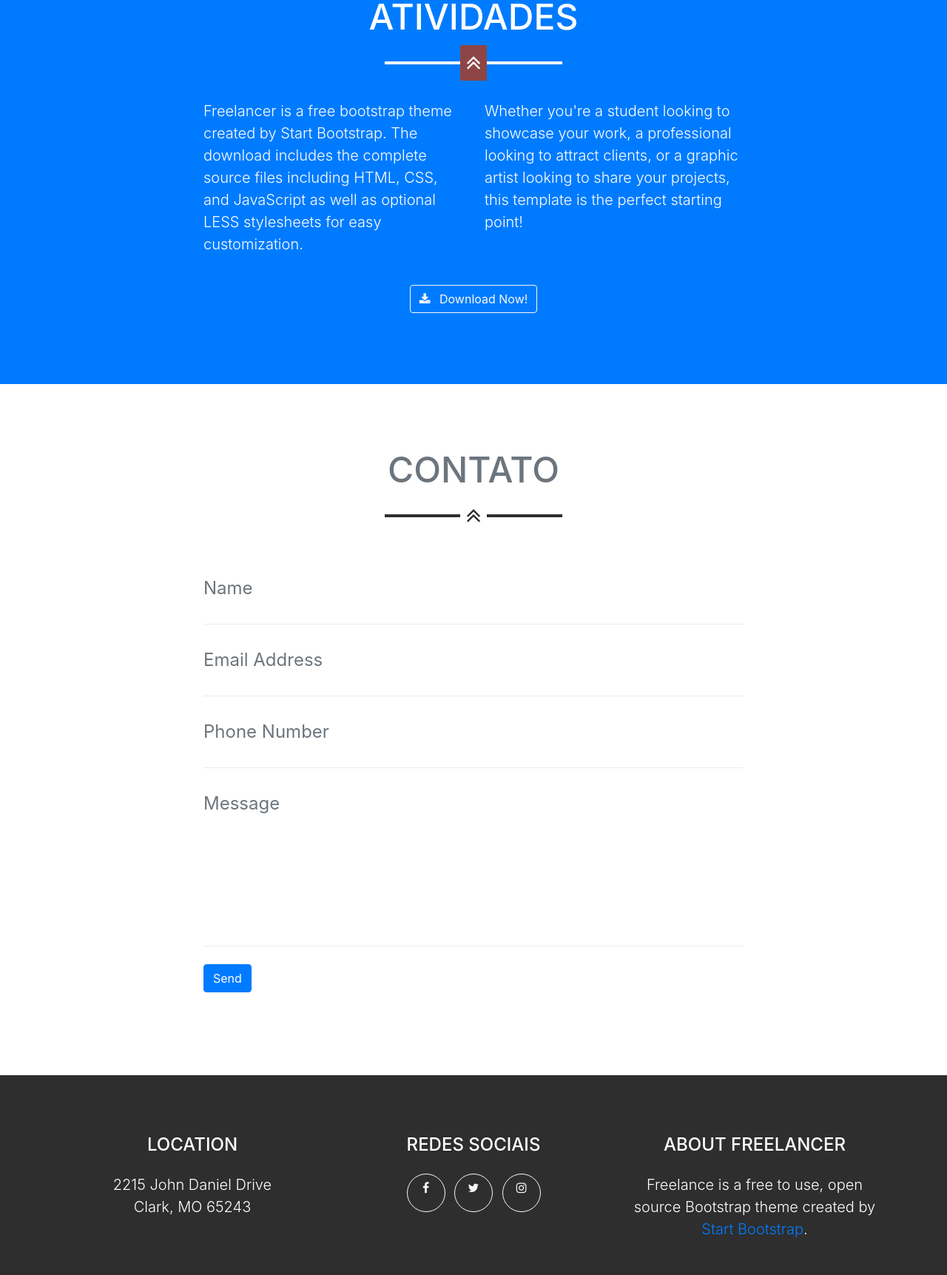
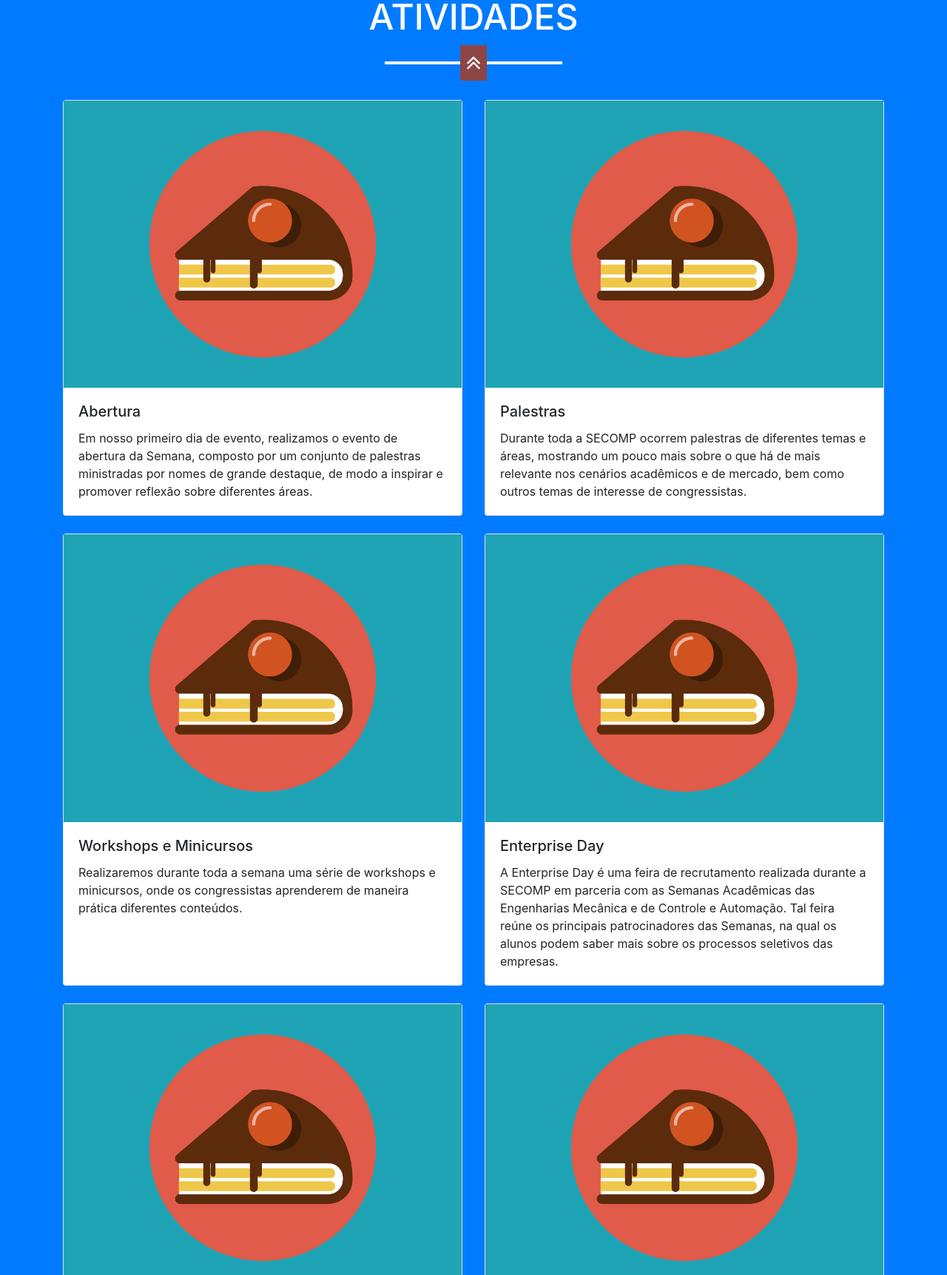
Before and after one commit to unicamp-secomp/site-secomp-2018, a website with bundled scripts: page index.html in a window 1280 px wide. Shown: the part 1935-3658 px from the top of the page at 74% size. Built offline with nearby package versions, Linux system fonts and the light colour scheme.

Commit message:
CSS adjusts, started section "Atividades", translate form "Contato"

```diff
--- a/index.html
+++ b/index.html
@@ -32,7 +32,7 @@
     <nav class="navbar navbar-expand-lg bg-gray-900 fixed-top text-uppercase text-gray-100" id="mainNav">
       <div class="container">
         <img class="navbar-brand js-scroll-trigger p-2" href="#page-top" src="img/secomp-logo.png" alt="" style="width: 20%;">
-        <button class="navbar-toggler navbar-toggler-right text-uppercase bg-primary text-white rounded" type="button" data-toggle="collapse" data-target="#navbarResponsive" aria-controls="navbarResponsive" aria-expanded="false" aria-label="Toggle navigation">
+        <button class="navbar-toggler navbar-toggler-right text-uppercase text-white rounded" type="button" data-toggle="collapse" data-target="#navbarResponsive" aria-controls="navbarResponsive" aria-expanded="false" aria-label="Toggle navigation">
           Menu
           <i class="fa fa-bars"></i>
         </button>
@@ -66,7 +66,7 @@
     <section class="portfolio" id="portfolio">
       <div class="container">
         <h2 class="text-center text-uppercase text-secondary mb-0">Edição 2018</h2>
-        <hr class="star-dark mb-5">
+        <hr class="dark mb-5">
         <div class="row">
           <div class="col-md-6 col-lg-4">
             <a class="portfolio-item d-block mx-auto" href="#portfolio-modal-1">
@@ -136,20 +136,79 @@
     <section class="bg-primary text-white mb-0" id="about">
       <div class="container">
         <h2 class="text-center text-uppercase text-white">Atividades</h2>
-        <hr class="star-light mb-5">
+        <hr class="light mb-5">
         <div class="row">
-          <div class="col-lg-4 ml-auto">
-            <p class="lead">Freelancer is a free bootstrap theme created by Start Bootstrap. The download includes the complete source files including HTML, CSS, and JavaScript as well as optional LESS stylesheets for easy customization.</p>
+          <div class="col-md-6 mb-4">
+            <div class="card text-gray-900 h-100">
+              <img class="img-fluid" src="img/portfolio/cake.png" alt="">
+              <div class="card-body">
+                <h5 class="card-title">Abertura</h5>
+                <p class="card-text">
+                  Em nosso primeiro dia de evento, realizamos o evento de abertura da Semana, composto por um conjunto de palestras ministradas por nomes de grande destaque, de modo a inspirar e promover reflexão sobre diferentes áreas.
+                </p>
+              </div>
+            </div>
           </div>
-          <div class="col-lg-4 mr-auto">
-            <p class="lead">Whether you're a student looking to showcase your work, a professional looking to attract clients, or a graphic artist looking to share your projects, this template is the perfect starting point!</p>
+          <div class="col-md-6 mb-4">
+            <div class="card text-gray-900 h-100">
+              <img class="img-fluid" src="img/portfolio/cake.png" alt="">
+              <div class="card-body">
+                <h5 class="card-title">Palestras</h5>
+                <p class="card-text">
+                  Durante toda a SECOMP ocorrem palestras de diferentes temas e áreas, mostrando um pouco mais sobre o que há de mais relevante nos cenários acadêmicos e de mercado, bem como outros temas de interesse de congressistas.
+                </p>
+              </div>
+            </div>
           </div>
         </div>
-        <div class="text-center mt-4">
-          <a class="btn btn-xl btn-outline-light" href="#">
-            <i class="fa fa-download mr-2"></i>
-            Download Now!
-          </a>
+        <div class="row">
+          <div class="col-md-6 mb-4">
+            <div class="card text-gray-900 h-100">
+              <img class="img-fluid" src="img/portfolio/cake.png" alt="">
+              <div class="card-body">
+                <h5 class="card-title">Workshops e Minicursos</h5>
+                <p class="card-text">
+                  Realizaremos durante toda a semana uma série de workshops e minicursos, onde os congressistas aprenderem de maneira prática diferentes conteúdos.
+                </p>
+              </div>
+            </div>
+          </div>
+          <div class="col-md-6 mb-4">
+            <div class="card text-gray-900 h-100">
+              <img class="img-fluid" src="img/portfolio/cake.png" alt="">
+              <div class="card-body">
+                <h5 class="card-title">Enterprise Day</h5>
+                <p class="card-text">
+                  A Enterprise Day é uma feira de recrutamento realizada durante a SECOMP em parceria com as Semanas Acadêmicas das Engenharias Mecânica e de Controle e Automação. Tal feira reúne os principais patrocinadores das Semanas, na qual os alunos podem saber mais sobre os processos seletivos das empresas.
+                </p>
+              </div>
+            </div>
+          </div>
+        </div>
+        <div class="row">
+          <div class="col-md-6 mb-4">
+            <div class="card text-gray-900 h-100">
+              <img class="img-fluid" src="img/portfolio/cake.png" alt="">
+              <div class="card-body">
+                <h5 class="card-title">Lightning Talks</h5>
+                <p class="card-text">
+                  Some quick example text to build on the card title and make up the bulk of the card's content.
+                </p>
+              </div>
+            </div>
+          </div>
+          <div class="col-md-6 mb-4">
+              <div class="card text-gray-900 h-100">
+                <img class="img-fluid" src="img/portfolio/cake.png" alt="">
+                <div class="card-body">
+                  <h5 class="card-title">E muito mais...</h5>
+                  <p class="card-text">
+                    A SECOMP também realiza mesas de discussão, sala de jogos, entre outras atividades. Durante o ano a SECOMP organiza pré-eventos de forma a trazer atividades aos alunos o ano todo.
+                  </p>
+                </div>
+              </div>
+            </div>
+          </div>
         </div>
       </div>
     </section>
@@ -158,44 +217,44 @@
     <section id="contato">
       <div class="container">
         <h2 class="text-center text-uppercase text-secondary mb-0">Contato</h2>
-        <hr class="star-dark mb-5">
+        <hr class="dark mb-5">
         <div class="row">
           <div class="col-lg-8 mx-auto">
             <!-- To configure the contact form email address, go to mail/contact_me.php and update the email address in the PHP file on line 19. -->
             <!-- The form should work on most web servers, but if the form is not working you may need to configure your web server differently. -->
             <form name="sentMessage" id="contactForm" novalidate="novalidate">
               <div class="control-group">
-                <div class="form-group floating-label-form-group controls mb-0 pb-2">
-                  <label>Name</label>
-                  <input class="form-control" id="name" type="text" placeholder="Name" required="required" data-validation-required-message="Please enter your name.">
+                <div class="form-group floating-label-form-group controls mb-0 pb-1">
+                  <label>Nome</label>
+                  <input class="form-control" id="name" type="text" placeholder="Nome" required="required" data-validation-required-message="Digite seu nome.">
                   <p class="help-block text-danger"></p>
                 </div>
               </div>
               <div class="control-group">
-                <div class="form-group floating-label-form-group controls mb-0 pb-2">
-                  <label>Email Address</label>
-                  <input class="form-control" id="email" type="email" placeholder="Email Address" required="required" data-validation-required-message="Please enter your email address.">
+                <div class="form-group floating-label-form-group controls mb-0 pb-1">
+                  <label>Email</label>
+                  <input class="form-control" id="email" type="email" placeholder="Email" required="required" data-validation-required-message="Digite seu email.">
                   <p class="help-block text-danger"></p>
                 </div>
               </div>
               <div class="control-group">
-                <div class="form-group floating-label-form-group controls mb-0 pb-2">
-                  <label>Phone Number</label>
-                  <input class="form-control" id="phone" type="tel" placeholder="Phone Number" required="required" data-validation-required-message="Please enter your phone number.">
+                <div class="form-group floating-label-form-group controls mb-0 pb-1">
+                  <label>Telefone</label>
+                  <input class="form-control" id="phone" type="tel" placeholder="Telefone" required="required" data-validation-required-message="Digite seu telefone.">
                   <p class="help-block text-danger"></p>
                 </div>
               </div>
               <div class="control-group">
-                <div class="form-group floating-label-form-group controls mb-0 pb-2">
-                  <label>Message</label>
-                  <textarea class="form-control" id="message" rows="5" placeholder="Message" required="required" data-validation-required-message="Please enter a message."></textarea>
+                <div class="form-group floating-label-form-group controls mb-0 pb-1">
+                  <label>Mensagem</label>
+                  <textarea class="form-control" id="message" rows="4" placeholder="Mensagem" required="required" data-validation-required-message="Digite sua mensagem."></textarea>
                   <p class="help-block text-danger"></p>
                 </div>
               </div>
               <br>
               <div id="success"></div>
               <div class="form-group">
-                <button type="submit" class="btn btn-primary btn-xl" id="sendMessageButton">Send</button>
+                <button type="submit" class="btn btn-primary btn-xl float-right" id="sendMessageButton">Enviar</button>
               </div>
             </form>
           </div>
--- a/scss/_bootstrap-overrides.scss
+++ b/scss/_bootstrap-overrides.scss
@@ -109,14 +109,6 @@ a {
   color: $gray-900 !important;
 }
 
-.bg-white {
-  background-color: $white !important;
-}
-
-.bg-black {
-  background-color: $white !important;
-}
-
 
 .btn-primary {
   background-color: $primary;
--- a/scss/_global.scss
+++ b/scss/_global.scss
@@ -13,8 +13,8 @@ h6 {
 }
 
 // Custom Horizontal Rule with Star Icon
-hr.star-light,
-hr.star-dark {
+hr.light,
+hr.dark {
   max-width: 15rem;
   padding: 0;
   text-align: center;
@@ -24,8 +24,8 @@ hr.star-dark {
   margin-bottom: 2.5rem;
 }
 
-hr.star-light:after,
-hr.star-dark:after {
+hr.light:after,
+hr.dark:after {
   position: relative;
   top: -.8em;
   display: inline-block;
@@ -35,18 +35,18 @@ hr.star-dark:after {
   font-size: 2em;
 }
 
-hr.star-light {
+hr.light {
   border-color: $white;
 }
-hr.star-light:after {
+hr.light:after {
   color: $white;
   background-color: $primary;
 }
 
-hr.star-dark {
+hr.dark {
   border-color: $secondary;
 }
-hr.star-dark:after {
+hr.dark:after {
   color: $secondary;
   background-color: white;
 }
--- a/scss/_navbar.scss
+++ b/scss/_navbar.scss
@@ -28,6 +28,12 @@
   .navbar-toggler {
     font-size: 80%;
     padding: 0.8rem;
+    background: $primary;
+    &:active,
+    &:focus,
+    &:hover {
+      background: $secondary;
+    }
   }
 }
 @media(min-width:992px) {
--- a/scss/_variables.scss
+++ b/scss/_variables.scss
@@ -13,4 +13,4 @@ $gray-900: #212529 !default;
 $black: #000 !default;
 
 $primary: rgb(141, 69, 69) !default;
-$secondary: rgb(46, 46, 46) !default;
+$secondary: rgb(63, 43, 43) !default;
```
Also changed, not shown: css/secomp.css, css/secomp.min.css.
